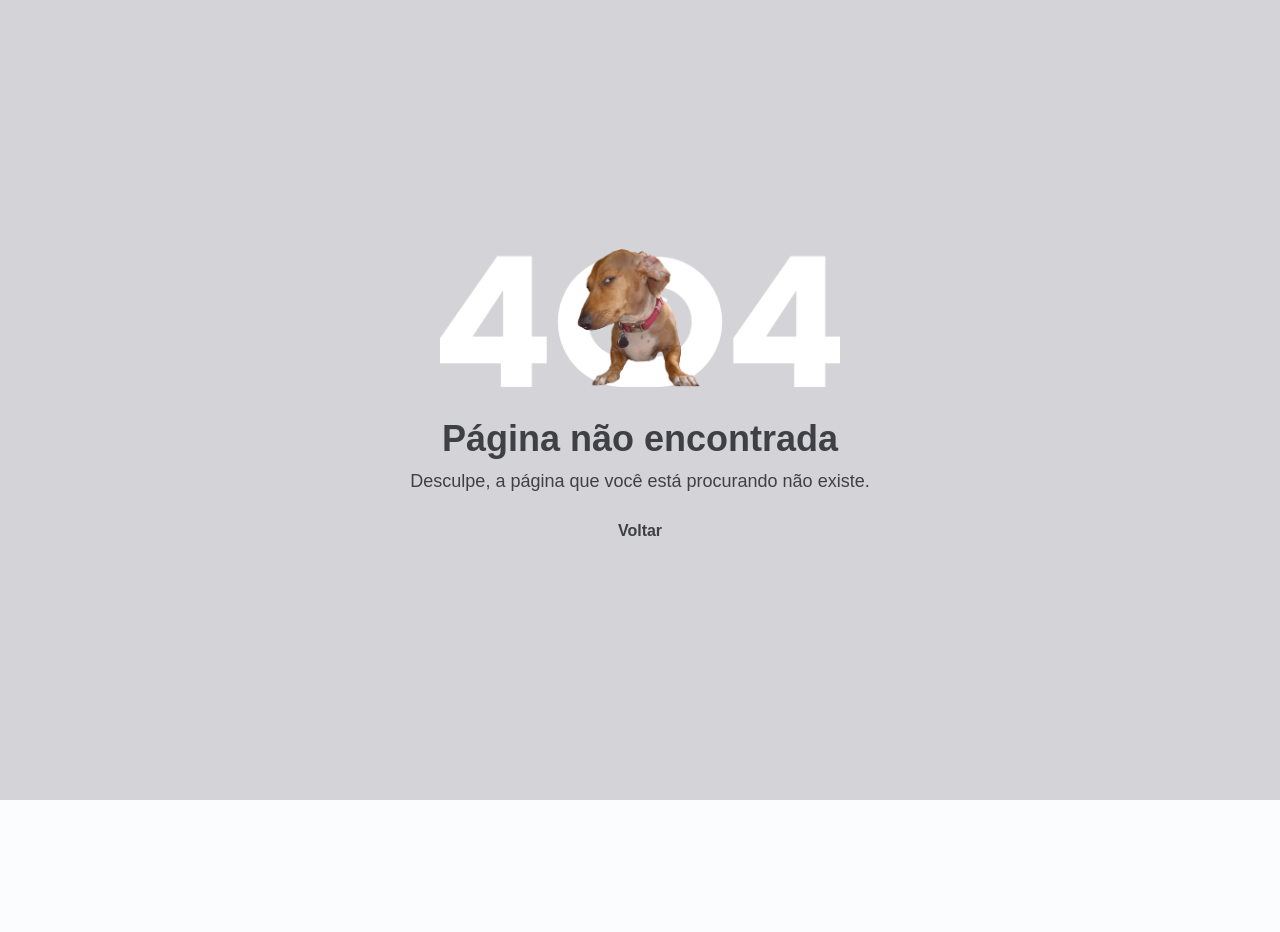
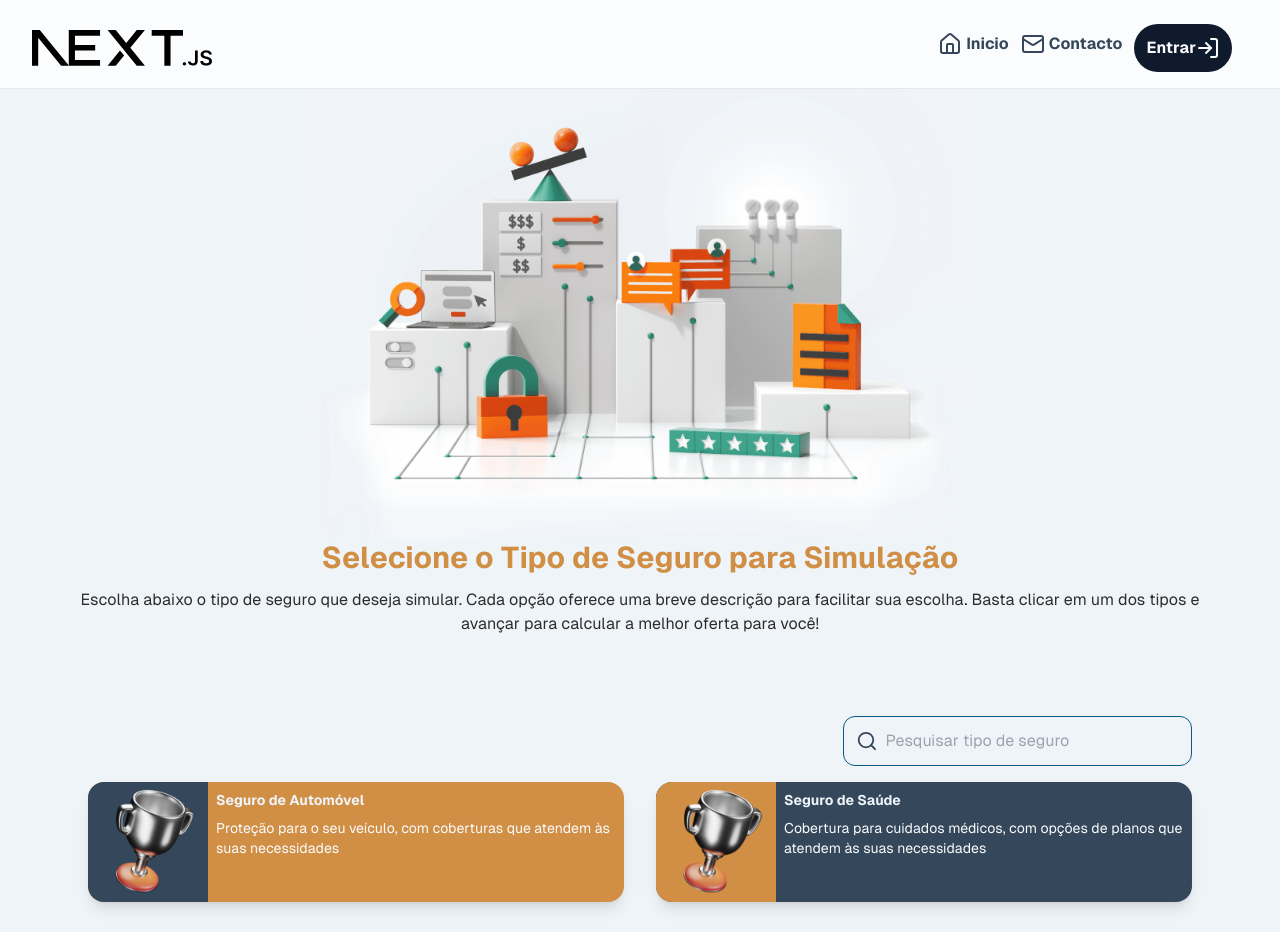
Before and after one commit to Nduengue/simulador-de-seguros, a Next.js app: page /simulation/particular in a window 1280 px wide. Before the commit this address had no page. Shown: the top 932 px of the page. Before the commit the page ends 800 px from the top, so only its background shows below. Built offline with nearby package versions, Linux system fonts and the light colour scheme.

Commit message:
adding icons

```diff
--- a/package.json
+++ b/package.json
@@ -12,7 +12,8 @@
     "lucide-react": "^0.453.0",
     "next": "15.0.1",
     "react": "19.0.0-rc-69d4b800-20241021",
-    "react-dom": "19.0.0-rc-69d4b800-20241021"
+    "react-dom": "19.0.0-rc-69d4b800-20241021",
+    "tailwind-merge": "^2.5.4"
   },
   "devDependencies": {
     "@types/node": "^20",
--- /dev/null
+++ b/src/app/auth/page.tsx
@@ -0,0 +1,8 @@
+
+export default function Auth() {
+    return (
+        <div className="min-h-screen ">
+             ----- Login to ADM ----
+        </div>
+    );
+}
--- a/src/app/page.tsx
+++ b/src/app/page.tsx
@@ -1,38 +1,18 @@
 import { Input } from "@/components/input";
-import { APP_BENEFITS } from "@/config/app-values";
-import { Building2, HomeIcon, LogIn, MailIcon, Phone, Send, User2 } from "lucide-react";
+import { AppLayout } from "@/components/layout";
+import { APP_BENEFITS } from "@/mocks/main";
+import { Building2, MailIcon, Phone, Send, User2 } from "lucide-react";
 import Image from "next/image";
+import Link from "next/link";
 
 export default function Home() {
   return (
     // <div className="min-h-screen p-8 sm:p-20 font-[family-name:var(--font-geist-sans)]">
-    <div className="min-h-screen  font-[family-name:var(--font-geist-sans)]">
-      <header className="bg-[#fafcfd]  text-[#34475b] flex items-center justify-end md:justify-between px-2 pt-2 md:px-8 font-bold border-b shadow-lg">
-        <Image
-          className="hidden md:block"
-          src="/next.svg"
-          alt="Next.js logo"
-          width={180}
-          height={38}
-          priority
-        />
+    <div className="min-h-screen  font-[family-name:var(--font-geist-sans)] translate ease-in-out">
 
-        <ul className="flex items-center p-4 gap-3 *:flex *:items-center *:cursor-pointer">
-          <li className="border-b-2 pb-1.5 gap-x-1 border-transparent hover:border-[#d18f46] hover:text-[#d18f46]">
-            <HomeIcon />
-            Inicio
-          </li>
-          <li className="border-b-2 pb-1.5 gap-x-1 border-transparent hover:border-[#d18f46] hover:text-[#d18f46]">
-            <MailIcon />
-            Contacto
-          </li>
-          <li className="bg-[#0f1b2d] text-[#fafcfd] p-3 rounded-3xl hover:shadow-xl">
-            Entrar <LogIn />
-          </li>
-        </ul>
-      </header>
+     <AppLayout.PublicHeader/>
 
-      <main className="row-start-2 items-center sm:items-start  text-[#2c2c2c]">
+      <main className="row-start-2 items-center sm:items-start  text-[#2c2c2c]" id="inicio">
         <div className="bg-[#eff4f9] flex flex-col items-center justify-center">
           <Image
             className=""
@@ -51,8 +31,8 @@ export default function Home() {
               em um só lugar.
             </p>
             <div className="flex *:flex *:items-center *:gap-x-1 gap-6 items-center  *:bg-[#d18f46] *:p-3 *:rounded-2xl font-bold text-[#fff]">
-              <button><User2 />Particular</button>
-              <button><Building2 />Empresarial</button>
+              <Link href={"/simulation/particular"}><User2 />Particular</Link>
+              <Link href={"/simulation/business"}><Building2 />Empresarial</Link>
             </div>
           </div>
         </div>
@@ -66,7 +46,7 @@ export default function Home() {
           </div>
         </div>
 
-        <div className="flex gap-6 gap-x-10 items-center justify-center bg-[#0f1b2d] py-10 ">
+        <div className="flex gap-6 gap-x-10 items-center justify-center bg-[#0f1b2d] py-10 " id="contacto">
           <Image
             className="hidden md:block"
             src="/app-icons/contact-us-ilustration.svg"
@@ -105,13 +85,9 @@ export default function Home() {
             </div>
           </div>
         </div>
+
       </main>
-      <footer className="bg-[#075985] p-3">
-        <p className="text-center">
-          © 2024 Sociedade de Formação Financeira e Seguros. Todos os direitos
-          reservados.
-        </p>
-      </footer>
+     <AppLayout.PublicFooter/>
     </div>
   );
 }
--- a/src/app/simulation-types/page.tsx
+++ /dev/null
@@ -1,12 +0,0 @@
-
-export default function SimulationType() {
-  return (
-    <>
-      <h1>Simulation</h1>
-      <h1>Simulation</h1>
-      <h1>Simulation</h1>
-      <h1>Simulation</h1>
-      <h1>Simulation</h1>
-    </>
-  );
-}
--- /dev/null
+++ b/src/app/simulation/particular/card.tsx
@@ -0,0 +1,46 @@
+import Image from "next/image";
+import Link from "next/link";
+
+interface ICardAvaliableSimulation {
+  image: string;
+  title: string;
+  description: string;
+  link: string;
+  index: number;
+}
+
+export default function CardAvaliableSimulation({
+  image,
+  title,
+  description,
+  link,
+  index,
+}: ICardAvaliableSimulation) {
+  return (
+    <Link
+      href={link}
+      className={`flex  rounded-2xl  shadow-lg ${
+        index % 2 === 0 ? "bg-[#d18f46]" : "bg-[#34475b]"
+      } transition ease-in-out group`}
+    >
+      <Image
+        className={`${
+          index % 2 === 0 ? "bg-[#34475b]" : "bg-[#d18f46]"
+        } rounded-l-2xl ${
+          index % 2 === 0
+            ? "group-hover:bg-[#d18f46]"
+            : "group-hover:bg-[#34475b]"
+        }`}
+        src={image}
+        alt="Simulator Type logo"
+        width={120}
+        height={38}
+        priority
+      />
+      <div className="p-2  rounded-r-2xl">
+        <h3 className="text-[#eff4f9] font-bold mb-2 ">{title}</h3>
+        <p className="text-[#fafcfd]">{description}</p>
+      </div>
+    </Link>
+  );
+}
--- /dev/null
+++ b/src/app/simulation/particular/page.tsx
@@ -0,0 +1,55 @@
+import { Input } from "@/components/input";
+import { AppLayout } from "@/components/layout";
+import { Search } from "lucide-react";
+import Image from "next/image";
+import CardAvaliableSimulation from "./card";
+import { APP_AVALIABLE_PARTICULAR_SIMULATION } from "@/mocks/main";
+
+export default function SimulationType() {
+  return (
+    <div className="min-h-screen  font-[family-name:var(--font-geist-sans)] translate ease-in-out">
+      <AppLayout.PublicHeader />
+
+      <main
+        className="row-start-2 items-center sm:items-start  text-[#2c2c2c]"
+        id="inicio"
+      >
+        <div className="bg-[#eff4f9] flex flex-col items-center justify-center">
+          <Image
+            className=""
+            src="/app-icons/Why_trust_Pg.png"
+            alt="Next.js logo"
+            width={680}
+            height={168}
+            priority
+          />
+          <div className="flex flex-col items-center gap-y-3 px-6 mb-10 text-center  md:px-20">
+            <h2 className="text-[#d18f46] font-bold text-3xl ">
+              Selecione o Tipo de Seguro para Simulação
+            </h2>
+            <p>
+              Escolha abaixo o tipo de seguro que deseja simular. Cada opção
+              oferece uma breve descrição para facilitar sua escolha. Basta
+              clicar em um dos tipos e avançar para calcular a melhor oferta
+              para você!
+            </p>
+          </div>
+          <div className="flex flex-col w-full p-8">
+            <div className="sm:w-1/3 mb-4 sm:self-end md:pr-14">
+              <Input.Default
+                icon={Search}
+                placeholder="Pesquisar tipo de seguro"
+              />
+            </div>
+            <div className="grid sm:grid-cols-2 gap-4 sm:gap-8 sm:px-0 sm:text-sm md:px-14 ">
+              {APP_AVALIABLE_PARTICULAR_SIMULATION.map((item, index) => (
+                <CardAvaliableSimulation key={index} {...item} index={index} />
+              ))}
+            </div>
+          </div>
+        </div>
+      </main>
+      <AppLayout.PublicFooter />
+    </div>
+  );
+}
--- /dev/null
+++ b/src/components/layout/index.ts
@@ -0,0 +1,7 @@
+import PublicFooter from "./public-footer";
+import PublicHeader from "./public-header";
+
+export const AppLayout = {
+    PublicHeader,
+    PublicFooter
+}
--- /dev/null
+++ b/src/components/layout/public-footer.tsx
@@ -0,0 +1,10 @@
+export default function PublicFooter() {
+  return (
+    <footer className="bg-[#075985] p-3">
+      <p className="text-center">
+        © 2024 Sociedade de Formação Financeira e Seguros. Todos os direitos
+        reservados.
+      </p>
+    </footer>
+  );
+}
--- /dev/null
+++ b/src/components/layout/public-header.tsx
@@ -0,0 +1,32 @@
+import { HomeIcon, LogIn, MailIcon } from "lucide-react";
+import Image from "next/image";
+import Link from "next/link";
+
+export default function PublicHeader() {
+    return (
+        <header className="bg-[#fafcfd]  text-[#34475b] flex items-center justify-end md:justify-between px-2 pt-2 md:px-8 font-bold border-b shadow-lg">
+        <Image
+          className="hidden md:block"
+          src="/next.svg"
+          alt="Next.js logo"
+          width={180}
+          height={38}
+          priority
+        />
+
+        <ul className="flex items-center p-4 gap-3 *:flex *:items-center *:cursor-pointer">
+          <Link href={"#inicio"} className="border-b-2 pb-1.5 gap-x-1 border-transparent hover:border-[#d18f46] hover:text-[#d18f46]">
+            <HomeIcon />
+            Inicio
+          </Link>
+          <Link href={"#contacto"} className="border-b-2 pb-1.5 gap-x-1 border-transparent hover:border-[#d18f46] hover:text-[#d18f46]">
+            <MailIcon />
+            Contacto
+          </Link>
+          <Link href={"/auth"} className="bg-[#0f1b2d] text-[#fafcfd] p-3 rounded-3xl hover:shadow-xl">
+            Entrar <LogIn />
+          </Link>
+        </ul>
+      </header>
+    );
+}
--- /dev/null
+++ b/src/mocks/main.ts
@@ -0,0 +1,73 @@
+export const APP_BENEFITS = [
+  {
+    image: "/app-icons/solucao-rapida-e-facil.png",
+    title: "Simulação Rápida e Fácil",
+    description:
+      "“Obtenha os resultados que precisa em poucos minutos, com um processo simples e intuitivo”",
+  },
+  {
+    image: "/app-icons/compare-multiplas-seguradoras.png",
+    title: "Compare Múltiplas Seguradoras",
+    description:
+      "“Compare diversas opções de seguro em um só lugar e encontre o plano ideal para você”",
+  },
+  {
+    image: "/app-icons/suporte-especializado.png",
+    title: "Suporte Especializado",
+    description:
+      "“Nossa equipe está sempre pronta para ajudar você a escolher o melhor seguro, de forma rápida e eficiente”",
+  },
+  {
+    image: "/app-icons/economize-dinheiro.png",
+    title: "Economize Dinheiro",
+    description:
+      "“Descubra as melhores opções de seguro e economize até X% em relação às outras ofertas do mercado”",
+  },
+  {
+    image: "/app-icons/sem-compromisso.png",
+    title: "Sem Compromisso",
+    description:
+      "“Simule gratuitamente, sem precisar se registrar ou compartilhar dados pessoais.”",
+  },
+  {
+    image: "/app-icons/seguranca-e-privacidade.png",
+    title: "Segurança e Privacidade",
+    description:
+      "“Garantimos a proteção dos seus dados em todo o processo, com privacidade total”",
+  },
+];
+
+export const APP_AVALIABLE_PARTICULAR_SIMULATION = [
+  {
+    id: "5770cc91-1f12-45a2-a8db-1d96ce6d1fde",
+    image: "/app-icons/compare-multiplas-seguradoras.png",
+    title: "Seguro de Automóvel",
+    description:
+      "Proteção para o seu veículo, com coberturas que atendem às suas necessidades",
+    link: "/simulacao/auto",
+  },
+  {
+    id: "90a722d7-c481-4f24-83c0-7029c278e8d0",
+    image: "/app-icons/compare-multiplas-seguradoras.png",
+    title: "Seguro de Saúde",
+    description:
+      "Cobertura para cuidados médicos, com opções de planos que atendem às suas necessidades",
+    link: "/simulacao/saude",
+  },
+  {
+    id: "ff179b8b-4117-4dce-ab51-c003e7e9df13",
+    image: "/app-icons/compare-multiplas-seguradoras.png",
+    title: "Seguro de Viagem",
+    description:
+      "Proteção para suas férias, com coberturas que atendem às suas necessidades",
+    link: "/simulacao/viagem",
+  },
+  {
+    id: "7bd2f706-9e71-4501-9b15-c1ff3b9eb76a",
+    image: "/app-icons/compare-multiplas-seguradoras.png",
+    title: "Seguro de Residência",
+    description:
+      "Proteção para sua casa, com coberturas que atendem às suas necessidades",
+    link: "/simulacao/residencia",
+  },
+];
```
Also changed, not shown: src/config/app-values.ts (deleted, +0 -36 lines), public/app-icons/Why_trust_Pg.png (added), 1 other file (tests, documents, lock files or other folders).
